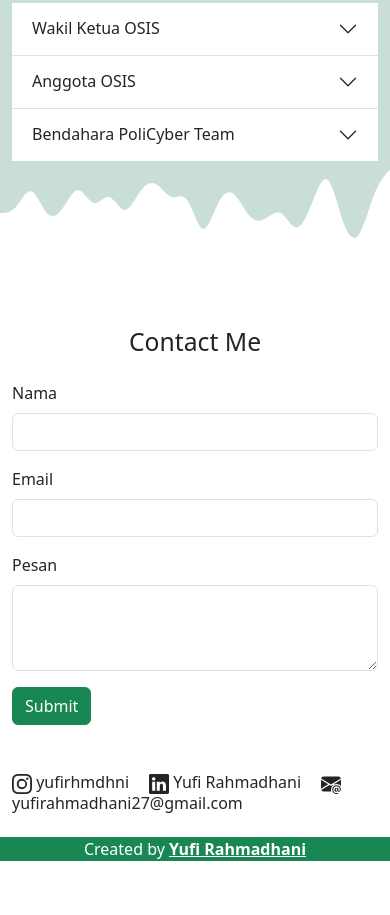
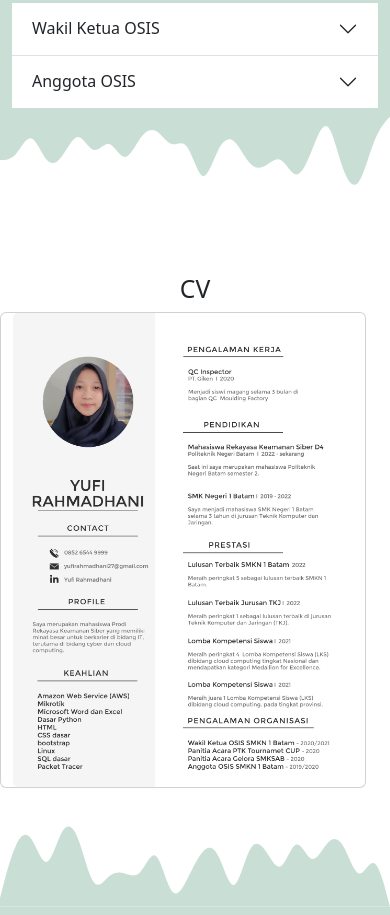
Before and after one commit to Yufirahmadhani/yufirahmadhani.github.io, a plain HTML site: page index.html in a window 390 px wide. Shown: the part 6929-7844 px from the top of the page. Before the commit the page ends 7806 px from the top, so only its background shows below. Drawn offline with nearby package versions, Linux system fonts and the light colour scheme.

Commit message:
mengunggah cv

```diff
--- a/index.html
+++ b/index.html
@@ -44,6 +44,9 @@
             </li>
             <li class="nav-item">
               <a class="nav-link" href="#contact">Contact</a>
+            </li>
+            <li class="nav-item">
+              <a class="nav-link" href="#CV">CV</a>
             </li>
           </ul>
         </div>
@@ -282,14 +285,6 @@
                   <div class="accordion-body">Anggota OSIS SMKN 1 Batam Priode 2019/2020 divisi PADKS (Presepsi Apresiasi Daya Kreasi Seni)</div>
                 </div>
               </div>
-              <div class="accordion-item">
-                <h2 class="accordion-header" id="flush-headingThree">
-                  <button class="accordion-button collapsed" type="button" data-bs-toggle="collapse" data-bs-target="#flush-collapseThree" aria-expanded="false" aria-controls="flush-collapseThree">Bendahara PoliCyber Team</button>
-                </h2>
-                <div id="flush-collapseThree" class="accordion-collapse collapse" aria-labelledby="flush-headingThree" data-bs-parent="#accordionFlushExample">
-                  <div class="accordion-body">Bendahara PoliCyber Team Priode 2022-sekarang</div>
-                </div>
-              </div>
             </div>
           </div>
         </div>
@@ -303,6 +298,30 @@
       </svg>
     </section>
     <!-- akhir organisasi -->
+
+    <!-- CV -->
+    <section id="CV">
+      <div class="container pb-3" data-aos="fade-up" data-aos-duration="1000">
+        <div class="row text-center mb-3">
+          <div class="col">
+            <h2>CV</h2>
+          </div>
+          <div class="row justify-content-center">
+            <div class="card" style="width: 35rem" data-aos="flip-left" data-aos-delay="100" data-aos-duration="1000">
+              <img src="img/cv ai-01.png" class="card-img" alt="cv" />
+            </div>
+          </div>
+        </div>
+      </div>
+      <svg xmlns="http://www.w3.org/2000/svg" viewBox="0 0 1440 320">
+        <path
+          fill="#c9dfd5"
+          fill-opacity="1"
+          d="M0,288L9.6,250.7C19.2,213,38,139,58,96C76.8,53,96,43,115,69.3C134.4,96,154,160,173,154.7C192,149,211,75,230,42.7C249.6,11,269,21,288,69.3C307.2,117,326,203,346,229.3C364.8,256,384,224,403,208C422.4,192,442,192,461,197.3C480,203,499,213,518,192C537.6,171,557,117,576,133.3C595.2,149,614,235,634,261.3C652.8,288,672,256,691,218.7C710.4,181,730,139,749,117.3C768,96,787,96,806,133.3C825.6,171,845,245,864,240C883.2,235,902,149,922,112C940.8,75,960,85,979,112C998.4,139,1018,181,1037,170.7C1056,160,1075,96,1094,90.7C1113.6,85,1133,139,1152,144C1171.2,149,1190,107,1210,85.3C1228.8,64,1248,64,1267,96C1286.4,128,1306,192,1325,197.3C1344,203,1363,149,1382,160C1401.6,171,1421,245,1430,282.7L1440,320L1440,320L1430.4,320C1420.8,320,1402,320,1382,320C1363.2,320,1344,320,1325,320C1305.6,320,1286,320,1267,320C1248,320,1229,320,1210,320C1190.4,320,1171,320,1152,320C1132.8,320,1114,320,1094,320C1075.2,320,1056,320,1037,320C1017.6,320,998,320,979,320C960,320,941,320,922,320C902.4,320,883,320,864,320C844.8,320,826,320,806,320C787.2,320,768,320,749,320C729.6,320,710,320,691,320C672,320,653,320,634,320C614.4,320,595,320,576,320C556.8,320,538,320,518,320C499.2,320,480,320,461,320C441.6,320,422,320,403,320C384,320,365,320,346,320C326.4,320,307,320,288,320C268.8,320,250,320,230,320C211.2,320,192,320,173,320C153.6,320,134,320,115,320C96,320,77,320,58,320C38.4,320,19,320,10,320L0,320Z"
+        ></path>
+      </svg>
+    </section>
+    <!-- akhir CV -->
 
     <!-- Contact -->
     <section id="contact">
--- a/style.css
+++ b/style.css
@@ -13,3 +13,6 @@ section {
 #organisasi {
   background-color: #c9dfd5;
 }
+#contact {
+  background-color: #c9dfd5;
+}
```
Also changed, not shown: img/cv ai-01.png (added).
